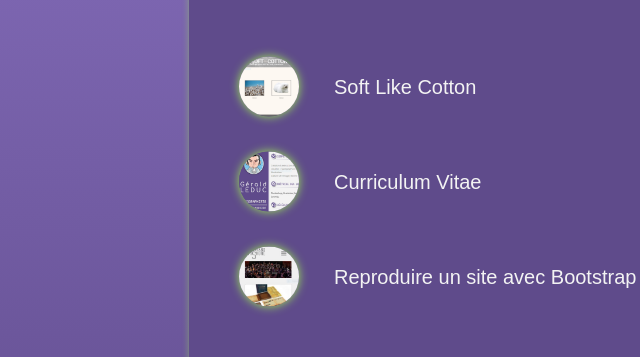
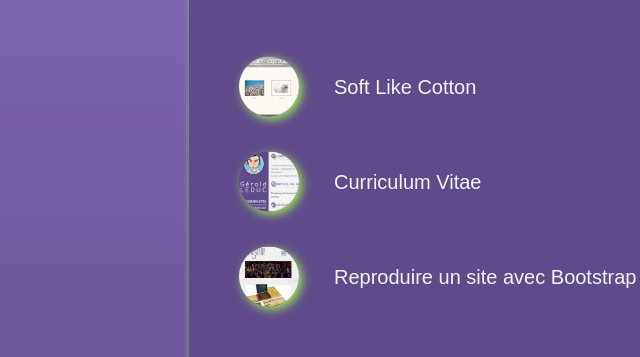
Before and after one commit to yoda69100/yoda69100.github.io, a browser extension: page index.html in a window 1280 px wide. Shown: the part 246-603 px from the top of the page, 81-721 px from the left. Drawn offline with Linux system fonts and the light colour scheme.

Commit message:
Update accueil.css

```diff
--- a/css/accueil.css
+++ b/css/accueil.css
@@ -9,13 +9,13 @@
 }
 html {
 	min-width: 450px;
-	background : linear-gradient(to top, #5F4B8B 1%, #876FBE 100%);
 }
 body {
 		margin: auto;
 		height: 100%;
 		width: 100%;
-
+		background : linear-gradient(to top, #5F4B8B 1%, #876FBE 100%);
+}
 h1 {
 	font-weight: bold;
 	font-size: 40px;
@@ -40,7 +40,7 @@ container-fluid {
 }
 img {
 	vertical-align: text-top;
-	box-shadow: 0px 0px 10px #9fe855;
+	box-shadow: 3px 3px 10px #9fe855;
 	width: 60px;
 	height: 60px;
 	border-radius: 30px;
```
